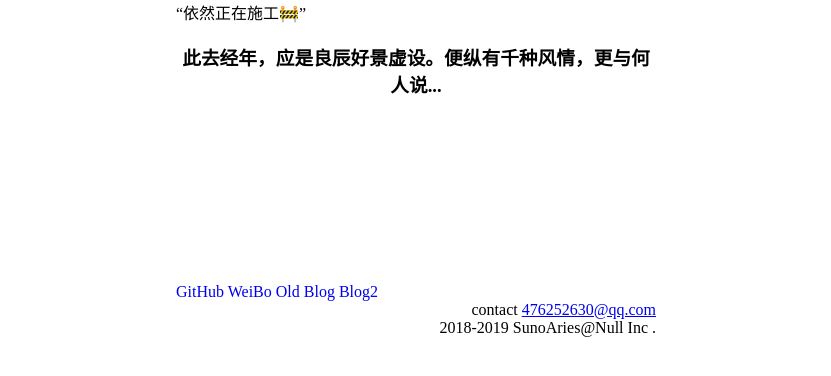
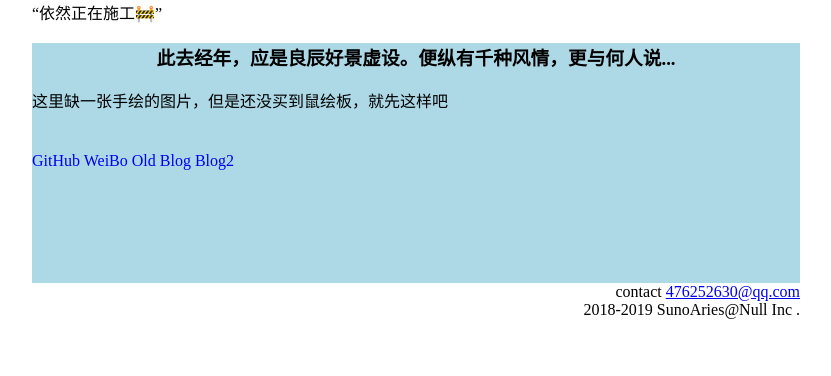
Before and after one commit to SunoAries/SunoAries.github.io, a plain HTML site: page index.html in a window 1280 px wide. Shown: the whole page, without its empty margins (224-1055 px from the left). Drawn offline with Linux system fonts and the light colour scheme.

Commit message:
add background

```diff
--- a/2019/stylesheet/main.css
+++ b/2019/stylesheet/main.css
@@ -1,6 +1,6 @@
 body {
-  width: 60vh;
-  margin: 0 auto
+  width: 60vw;
+  margin: 0 auto;
 }
 h1,h2,h3 {
   text-align: center;
@@ -8,11 +8,15 @@ h1,h2,h3 {
 wrapper {
   display: block;
   height: 30vh;
+  background: lightblue
 }
 copyright {
   display: block;
   text-align: right;
 }
+.sa_content {
+  margin-top: 40px;
+}
 .sa_content a{
   text-decoration: none;
 }
--- a/index.html
+++ b/index.html
@@ -12,13 +12,15 @@
 <q>依然正在施工🚧</q>
 <wrapper>
 <h3>此去经年，应是良辰好景虚设。便纵有千种风情，更与何人说...</h3>
+<p>这里缺一张手绘的图片，但是还没买到鼠绘板，就先这样吧</p>
+<div class="sa_content">
+        <a href="https://github.com/SunoAries" target="_blank">GitHub</a>
+        <a href="https://weibo.com/2373460431" target="_blank">WeiBo</a>
+        <a href="https://sunoaries.github.io/vue_suno" target="_blank">Old Blog</a>
+        <a href="https://sunoaries.github.io/vue_suno" target="_blank">Blog2</a>
+    </div>
 </wrapper>
-<div class="sa_content">
-    <a href="https://github.com/SunoAries" target="_blank">GitHub</a>
-    <a href="https://weibo.com/2373460431" target="_blank">WeiBo</a>
-    <a href="https://sunoaries.github.io/vue_suno" target="_blank">Old Blog</a>
-    <a href="https://sunoaries.github.io/vue_suno" target="_blank">Blog2</a>
-</div>
+
 <copyright>
     <div>
         contact
```
